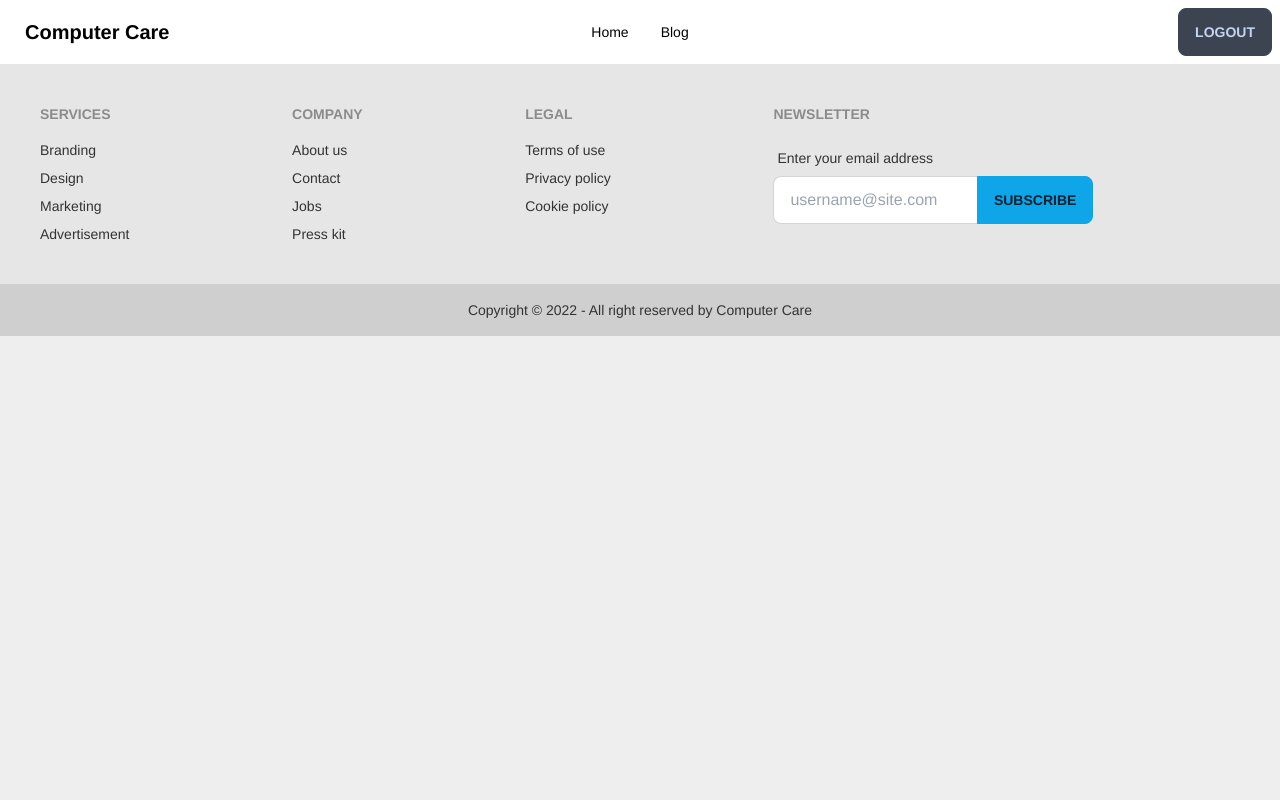
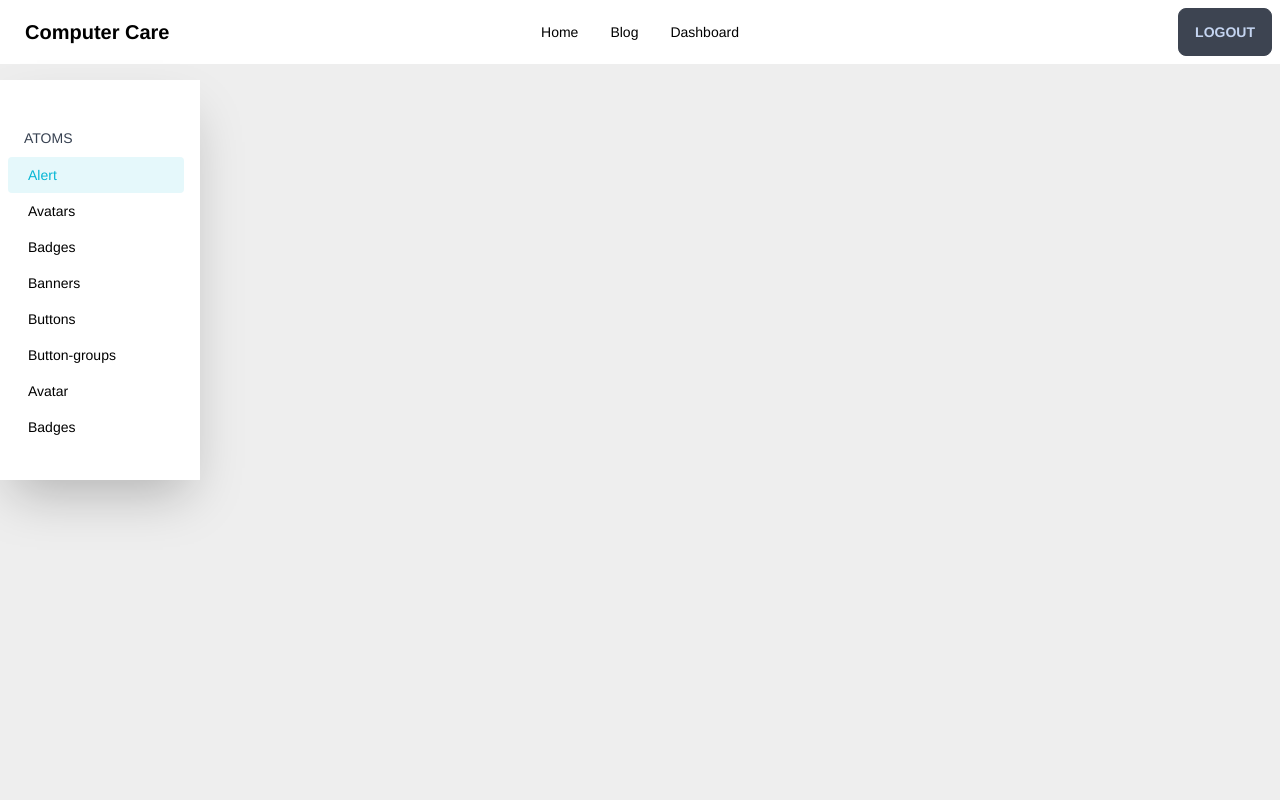
Before and after one commit to JahidHasanPintu/computer-care-client, a React (Create React App) app: page /dashboard in a window 1280 px wide. Shown: the top 800 px of the page. Built offline with nearby package versions, Linux system fonts and the light colour scheme; no server answers; sample sign-in values are in the browser's storage.

Commit message:
dash board created

```diff
--- a/src/App.js
+++ b/src/App.js
@@ -4,6 +4,7 @@ import { ToastContainer } from 'react-toastify';
 import 'react-toastify/dist/ReactToastify.css';
 import './App.css';
 import Blog from './Components/Pages/Blog/Blog';
+import Dashboard from './Components/Pages/Dashboard/Dashboard';
 import Home from './Components/Pages/Home/Home';
 import Inventory from './Components/Pages/Inventory/Inventory';
 import Login from './Components/Pages/Login/Login';
@@ -26,6 +27,9 @@ function App() {
         <Route path="/inventory/:inventoryID" element={
           <RequireAuth> <Inventory></Inventory> </RequireAuth>
         }></Route>
+        <Route path="/dashboard" element={
+          <RequireAuth> <Dashboard></Dashboard> </RequireAuth>
+        }></Route>
         <Route path="/inventory" element={<Inventory></Inventory> }></Route>
       </Routes>
 
--- /dev/null
+++ b/src/Components/Pages/Dashboard/Dashboard.css
@@ -0,0 +1,4 @@
+.custom-height {
+  height: 400px;
+  width: 200px;
+}
--- /dev/null
+++ b/src/Components/Pages/Dashboard/Dashboard.js
@@ -0,0 +1,70 @@
+import React from 'react';
+import './Dashboard.css'
+
+const Dashboard = () => {
+    return (
+        <div>
+            <div class="h-screen flex items-end justify-end px-4 pb-6">
+  <button class="  z-30 lg:hidden peer h-14 w-14 rounded-full bg-cyan-500 hover:bg-cyan-600 focus:bg-cyan-600 active:bg-cyan-700 transition">
+    <span class="text-white">
+      <svg xmlns="http://www.w3.org/2000/svg" fill="currentColor" class="w-6 m-auto" viewBox="0 0 16 16">
+        <path fill-rule="evenodd" d="M3.646 9.146a.5.5 0 0 1 .708 0L8 12.793l3.646-3.647a.5.5 0 0 1 .708.708l-4 4a.5.5 0 0 1-.708 0l-4-4a.5.5 0 0 1 0-.708zm0-2.292a.5.5 0 0 0 .708 0L8 3.207l3.646 3.647a.5.5 0 0 0 .708-.708l-4-4a.5.5 0 0 0-.708 0l-4 4a.5.5 0 0 0 0 .708z"/>
+      </svg>
+    </span>
+  </button>
+
+  <div class="z-20 fixed top-20 -left-96 lg:left-0 custom-height w-9/12 lg:w-72 bg-white shadow-2xl peer-focus:left-0 peer:transition ease-out delay-150 duration-200">
+    <nav role="navigation" class="p-6">
+
+
+
+
+        <div class="mt-4 -mx-4   overflow-y-auto overflow-x-hidden h-[85vh]">
+
+
+          <ul class="space-y-4">
+            <li class="pr-2">
+              <div class="py-2 px-4 text-gray-700 uppercase">
+                <a href="" class="block">Atoms</a>
+              </div>
+              <ul class="text-sm pb-24">
+                <li>
+                  <a href="" class="block py-2 px-5 rounded bg-cyan-500 bg-opacity-10 hover:bg-opacity-20 text-cyan-500">Alert</a>
+                </li>
+                <li>
+                  <a class="block py-2 px-5 hover:text-gray-800 transition" href="">Avatars</a>
+                </li>
+                <li>
+                  <a class="block py-2 px-5 hover:text-gray-800 transition" href="">Badges</a>
+                </li>
+                <li>
+                  <a class="block py-2 px-5 hover:text-gray-800 transition" href="">Banners</a>
+                </li>
+                <li>
+                  <a class="block py-2 px-5 hover:text-gray-800 transition" href="">Buttons</a>
+                </li>
+                <li>
+                  <a class="block py-2 px-5 hover:text-gray-800 transition" href="">Button-groups</a>
+                </li>
+                <li>
+                  <a class="block py-2 px-5 hover:text-gray-800 transition" href="">Avatar</a>
+                </li>
+                <li>
+                  <a class="block py-2 px-5 hover:text-gray-800 transition" href="">Badges</a>
+                </li>
+
+              </ul>
+            </li>
+          </ul>
+        </div>
+      </nav>
+  </div>
+
+  <div class="z-10 lg:hidden fixed top-0 left-0 w-screen h-screen bg-gray-900 bg-opacity-30 opacity-0 peer-focus:opacity-100 peer:transition duration-200"></div>
+</div>
+
+        </div>
+    );
+};
+
+export default Dashboard;
--- a/src/Components/Pages/Shared/Navbar/Navbar.js
+++ b/src/Components/Pages/Shared/Navbar/Navbar.js
@@ -8,6 +8,7 @@ const Navbar = () => {
   const menuItems = <>
         <li><Link to = "/home">Home</Link></li>
         <li><Link to = "/blog">Blog</Link></li>
+        <li><Link to = "/dashboard">Dashboard</Link></li>
 
   </>
 
```
